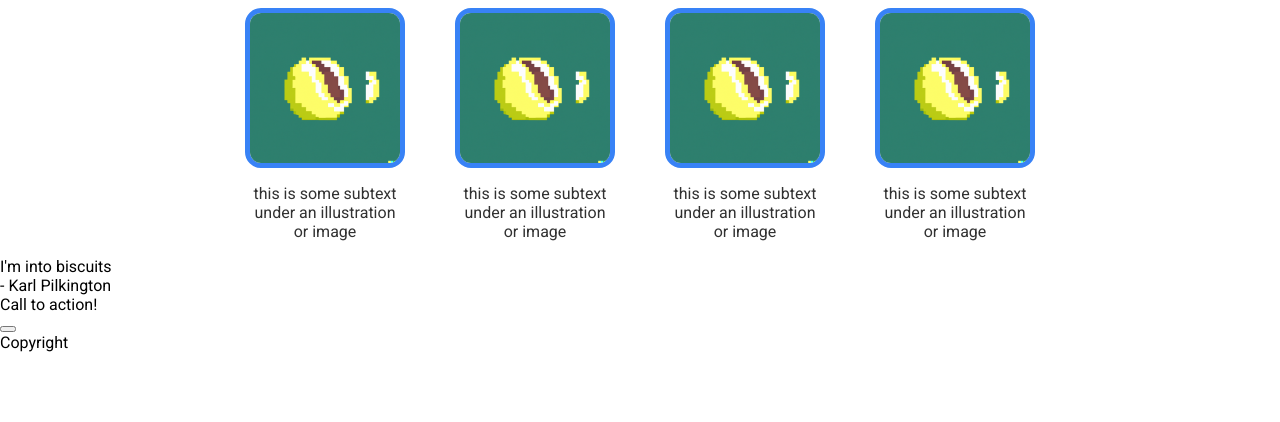
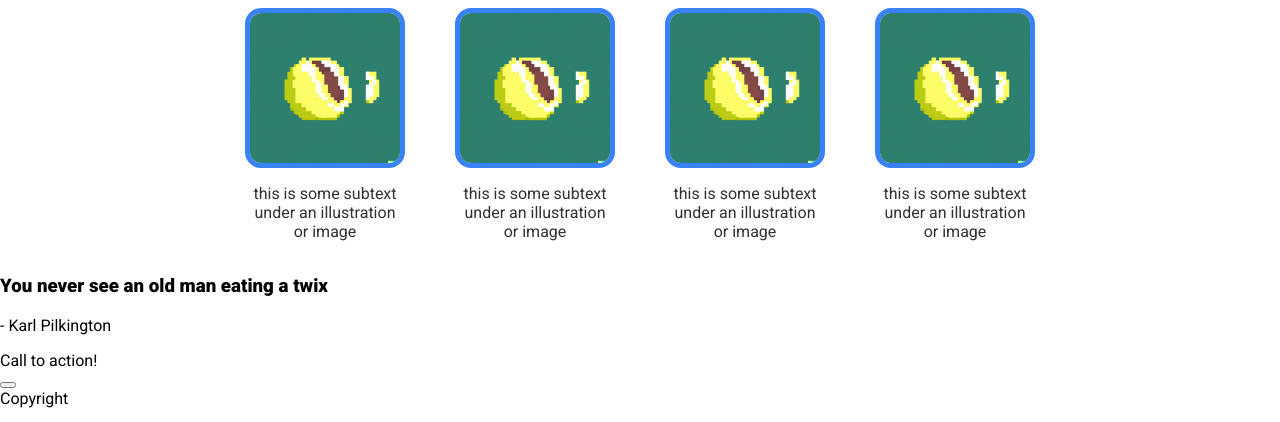
Before and after one commit to arwin4/landing-page, a plain HTML site: page index.html in a window 1280 px wide. Shown: the part 378-800 px from the top of the page. Drawn offline with Linux system fonts and the light colour scheme.

Commit message:
Rewrite quote section with fewer divs

```diff
--- a/index.html
+++ b/index.html
@@ -57,9 +57,9 @@
     </div>
   </div>
 
-  <div class="quote-area">
-    <div class="quote">I'm into biscuits</div>
-    <div class="author">- Karl Pilkington</div>
+  <div class="quote">
+    <h3>You never see an old man eating a twix</h3>
+    <p>- Karl Pilkington</p>
   </div>
 
   <div class="action">
```
